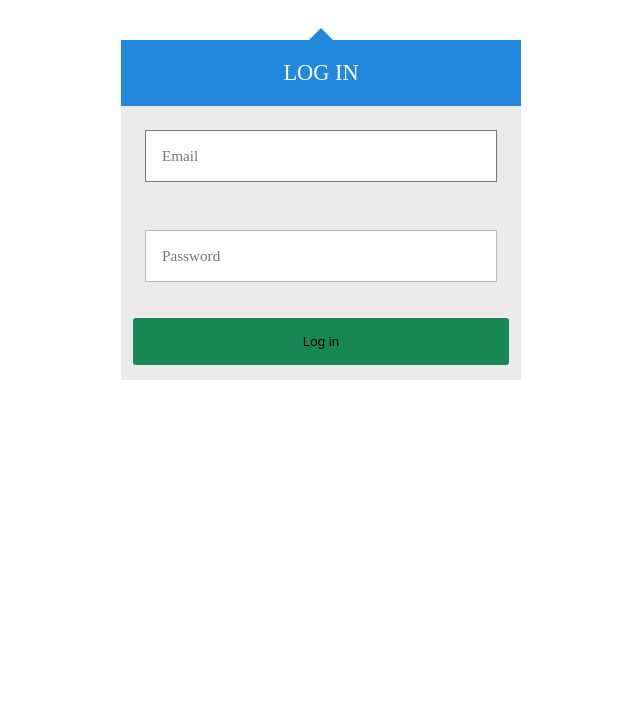
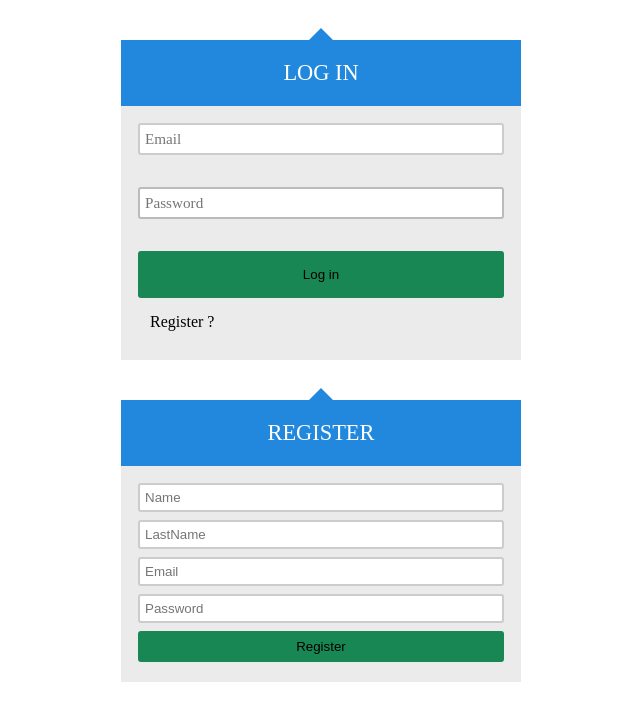
Before and after one commit to danieljacquin/todofrontend, a React (Create React App) app: page /login in a window 1280 px wide. Shown: the top 720 px of the page, without its empty margins (319-959 px from the left). Built offline with nearby package versions, Linux system fonts and the light colour scheme; no server answers.

Commit message:
register module is created

```diff
--- a/src/pages/login/Login.jsx
+++ b/src/pages/login/Login.jsx
@@ -1,4 +1,4 @@
-import { useContext, useRef } from 'react';
+import { useContext, useRef, useState } from 'react';
 import { useNavigate } from 'react-router-dom';
 import { AuthContext } from '../../contexts/auth/AuthContext';
 import './login.css';
@@ -7,11 +7,12 @@ import { yupResolver } from '@hookform/resolvers/yup';
 import * as yup from "yup";
 import authService from '../../services/auth.service';
 import jwt_decode from "jwt-decode";
+import Register from '../register/Register';
 
 const url = process.env.REACT_APP_BACKEND_URL;
 const Login = () => {
 
-    const {dispatch} = useContext(AuthContext);
+    const { dispatch } = useContext(AuthContext);
 
     const navigate = useNavigate();
     const refSucessfull = useRef();
@@ -21,32 +22,32 @@ const Login = () => {
         password: yup.string().required()
     })
 
-    const { register, handleSubmit,  formState: { errors } } = useForm({
+    const { register, handleSubmit, formState: { errors } } = useForm({
         resolver: yupResolver(schema)
     });
 
-      const onSubmit = async(data) => {
+    const onSubmit = async (data) => {
 
         const response = await authService.login(url, data)
-       if(!response.data){
+        if (!response.data) {
             refSucessfull.current.classList.toggle('show__message-login');
-            setTimeout(()=>{
+            setTimeout(() => {
                 refSucessfull.current.classList.toggle('show__message-login');
-            },3000)
+            }, 3000)
 
-       }else{
+        } else {
             const token = response.data.access_token;
             let decoded = jwt_decode(token);
-            handleLogin(token,decoded)
+            handleLogin(token, decoded)
         }
 
     };
 
-    const handleLogin = (token,decoded) => {
+    const handleLogin = (token, decoded) => {
 
         dispatch({
             type: 'login',
-            payload:{
+            payload: {
                 token,
                 ...decoded
             }
@@ -55,22 +56,27 @@ const Login = () => {
     }
 
 
+
+
     return (
         <>
-            <div className="login">
+            <div className="login" >
                 <div className="login-triangle"></div>
 
                 <h2 className="login-header">Log in</h2>
-
-                <form className="login-container" onSubmit={handleSubmit( onSubmit)}>
-                    <p><input type="text" placeholder="Email" {...register("email")}/></p>
+                <form className="login-container" onSubmit={handleSubmit(onSubmit)}>
+                    <div className="inputs">
+                        <input type="text" placeholder="Email" {...register("email")} />
                         <p className='message_error'>{errors.email?.message}</p>
-                    <p><input type="password" placeholder="Password" {...register("password")}/></p>
+                        <input type="password" placeholder="Password" {...register("password")} />
                         <p className='message_error'>{errors.password?.message}</p>
                         <button className="bton-form bton--save" type='submit'>Log in</button>
+                        <p className='register__login'>Register  ?</p>
                         <p className='message__login' ref={refSucessfull} >User or password invalid</p>
+                    </div>
                 </form>
             </div>
+            <Register />
         </>
     )
 }
--- a/src/pages/login/login.css
+++ b/src/pages/login/login.css
@@ -115,3 +115,21 @@
 .show__message-login{
   display: block;
 }
+
+.register__login{
+  cursor: pointer;
+}
+
+.inputs{
+  padding: 5px;
+}
+.inputs input{
+  width: 100%;
+  margin-bottom: 8px;
+  padding: 5px;
+  outline: none;
+  border: 2px solid #ccc;
+  border-radius: 3px;
+  color: #333333;
+  box-sizing: border-box;
+}
--- /dev/null
+++ b/src/pages/register/Register.jsx
@@ -0,0 +1,73 @@
+import { useForm } from "react-hook-form";
+import { yupResolver } from '@hookform/resolvers/yup';
+import * as yup from "yup";
+import './register.css';
+import usersService from "../../services/users.service";
+import { useRef } from "react";
+
+const url = process.env.REACT_APP_BACKEND_URL;
+const Register = () => {
+
+
+    const schema = yup.object({
+        name: yup.string().required(),
+        lastName: yup.string().required(),
+        email: yup.string().required().email(),
+        password: yup.string().required()
+    })
+
+
+
+    const { register, handleSubmit, reset,  formState: { errors } } = useForm({
+        resolver: yupResolver(schema)
+      });
+
+      const onSubmit = data => {
+          console.log(data);
+            handleCreateUsuer(data);
+        };
+
+        const refSucessfull = useRef();
+
+
+        const handleCreateUsuer = async(data) => {
+            usersService.createUserWitoutToken(url, data).then((response) => {
+
+                if(response){
+                    refSucessfull.current.classList.toggle('show__message-success');
+                    setTimeout(()=>{
+                        reset({name: '', lastName: '', email: '', password: ''});
+                        refSucessfull.current.classList.toggle('show__message-success');
+                    },3000)
+                }
+            });
+        }
+
+
+    return (
+        <>
+            <div className="register" >
+                <div className="login-triangle"></div>
+
+                <h2 className="login-header">Register</h2>
+
+                <form className="login-container" onSubmit={handleSubmit( onSubmit)}>
+                        <div className="inputs">
+                        <input type="text"  placeholder="Name" {...register("name")}></input>
+                        <p className='message_error'>{errors.name?.message}</p>
+                        <input type="text" placeholder="LastName" {...register("lastName")}></input>
+                        <p className='message_error'>{errors.lastName?.message}</p>
+                        <input type="text" placeholder="Email" {...register("email")}></input>
+                        <p className='message_error'>{errors.email?.message}</p>
+                        <input type="password" placeholder="Password" {...register("password")}></input>
+                        <p className='message_error'>{errors.password?.message}</p>
+                        <button className="btn-form btnn--save" type='submit'>Register</button>
+                        </div>
+                        <p className='message__success' ref={refSucessfull} >¡successful Action!</p>
+                </form>
+            </div>
+        </>
+    )
+}
+
+export default Register;
--- /dev/null
+++ b/src/pages/register/register.css
@@ -0,0 +1,38 @@
+.register{
+    width: 400px;
+    margin: 16px auto;
+    font-size: 16px;
+}
+
+.inputs{
+    padding: 5px;
+}
+.inputs input{
+    width: 100%;
+    margin-bottom: 8px;
+    padding: 5px;
+    outline: none;
+    border: 2px solid #ccc;
+    border-radius: 3px;
+    color: #333333;
+    box-sizing: border-box;
+}
+
+.btn-form{
+    padding: 8px 5px;
+    width: 100%;
+    border: none;
+    cursor: pointer;
+    border-radius: 3px;
+    outline: none;
+}
+
+
+.btnn--save{
+    width: 100%;
+    background: #198754;
+    margin-bottom: 3px;
+}
+.btn--save:hover{
+    color: #fff;
+}
--- a/src/routers/DashBoardRoutes.jsx
+++ b/src/routers/DashBoardRoutes.jsx
@@ -7,6 +7,7 @@ import Categories from '../pages/categories/Categories';
 import TodoCategories from '../pages/todo-categories/TodoCategories';
 import Workspaces from '../pages/workspaces/Workspaces';
 import Tasks from '../pages/tasks/Tasks';
+import Register from '../pages/register/Register';
 
 const DashBoardRoutes = () => {
 
--- a/src/services/users.service.js
+++ b/src/services/users.service.js
@@ -20,6 +20,15 @@ class UsersService {
             {headers: {
                  'Authorization': 'Bearer ' + token
             }} );
+            return response.data;
+        } catch (error) {
+            return error;
+        }
+    }
+
+    async createUserWitoutToken(url, user) {
+        try {
+            const response = await axios.post(`${url}users/create`,user);
             return response.data;
         } catch (error) {
             return error;
```
Lines whose indentation alone changed are shown as unchanged.
